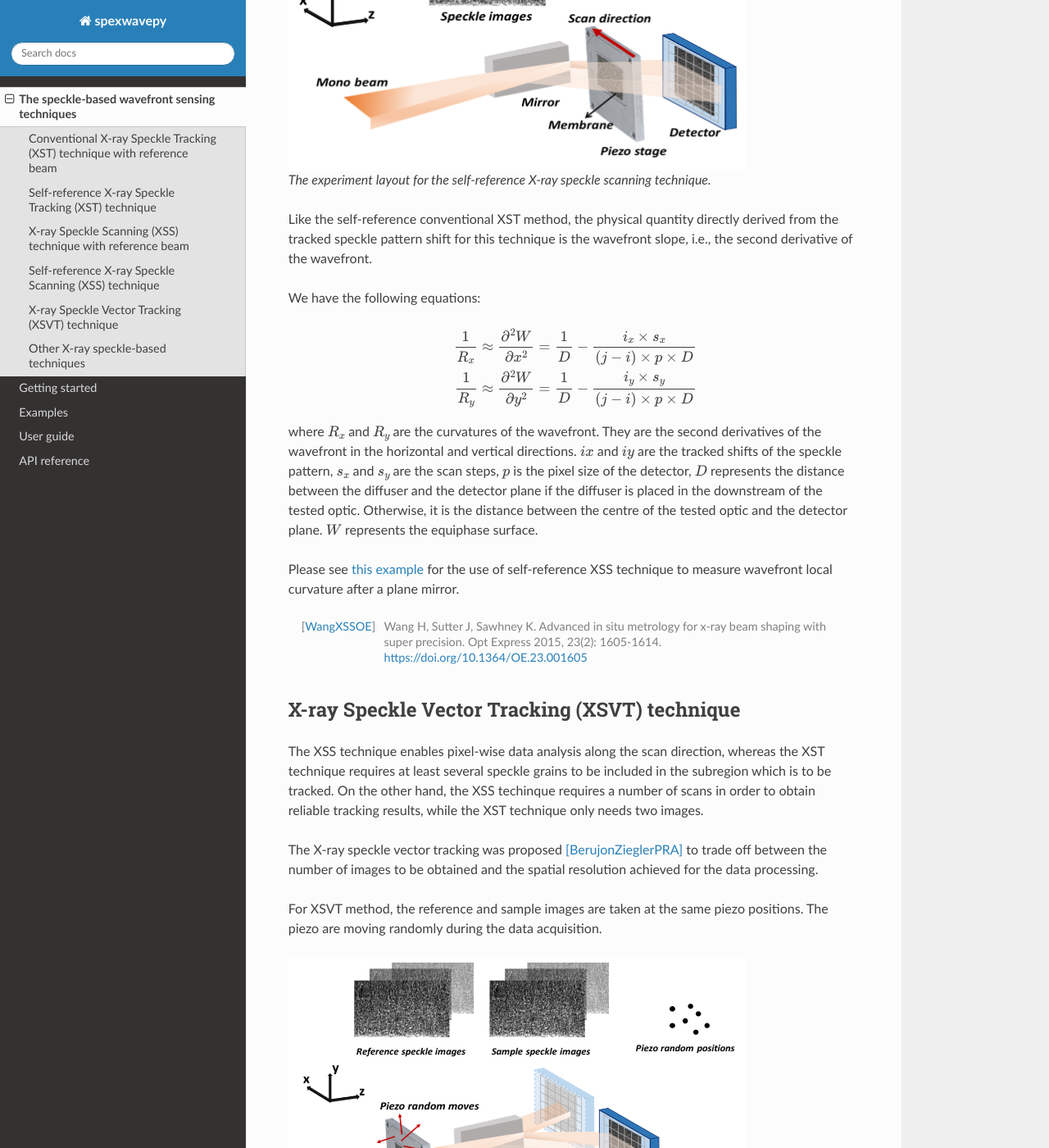
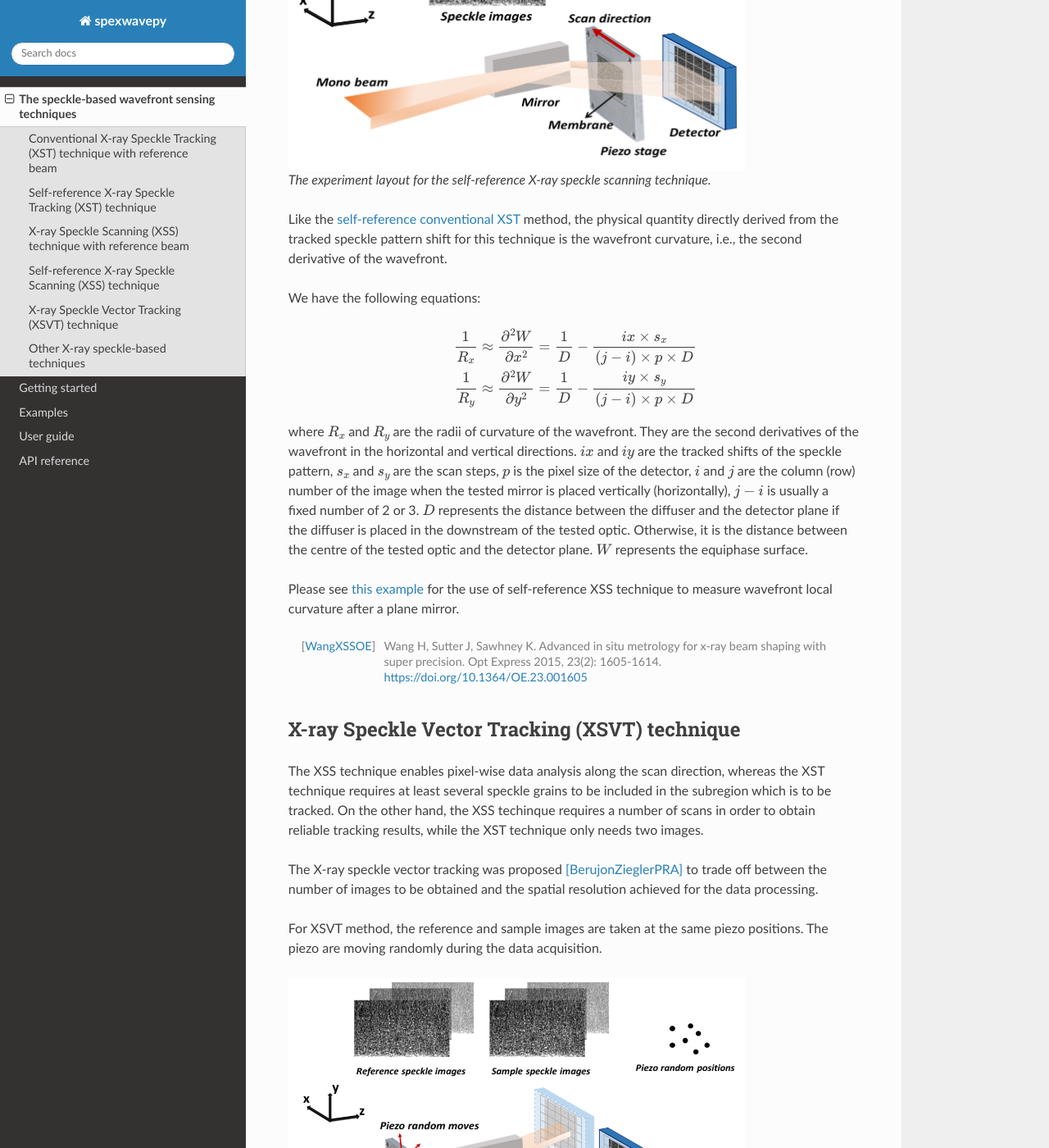
Before and after one commit to wholingfei/spexwavepy, a Sphinx documentation site: the page built from docs/source/principle.rst, in a window 1280 px wide and 1400 px high, scrolled down 7767 px. Shown: the whole window at 82% size. Built offline with Sphinx 7.4.7 and the Read the Docs theme 2.0.0, drawn with Linux system fonts in a browser that asks for light colours; some of the changed text lies outside the part shown.

Commit message:
minor, docs

```diff
--- a/docs/source/principle.rst
+++ b/docs/source/principle.rst
@@ -273,11 +273,11 @@ detector plane. :math:`W` represents the equiphase surface.
 We have the following equations:
 
 .. math::
-   \frac{1}{R_x} \approx \frac{\partial^{2}W}{\partial x^2} = \frac{1}{D} - \frac{s_x}{i_x \times p \times D}
+   \frac{1}{R_x} \approx \frac{\partial^{2}W}{\partial x^2} = \frac{1}{D} - \frac{s_x}{ix \times p \times D}
 
-   \frac{1}{R_y} \approx \frac{\partial^{2}W}{\partial y^2} = \frac{1}{D} - \frac{s_y}{i_y \times p \times D}
+   \frac{1}{R_y} \approx \frac{\partial^{2}W}{\partial y^2} = \frac{1}{D} - \frac{s_y}{iy \times p \times D}
 
-Note in the above equations, :math:`R_x` and :math:`R_y` are the curvatures, i.e.,
+Note in the above equations, :math:`R_x` and :math:`R_y` are the radii of curvature, i.e.,
 the second derivative of the wavefront.
 
 See the examples for the applications of the :ref:`1D <expKBalign>` and :ref:`2D <expxssvsxst>` self-reference
@@ -374,25 +374,28 @@ the self-reference XSS technique.
    The experiment layout for the self-reference
    X-ray speckle scanning technique.
 
-Like the self-reference conventional XST method,
+Like the :ref:`self-reference conventional XST <prinXSTSelf>` method,
 the physical quantity directly derived from the tracked
 speckle pattern shift for this technique
-is the wavefront slope, i.e., the second derivative
+is the wavefront curvature, i.e., the second derivative
 of the wavefront.
 
 We have the following equations:
 
 .. math::
-   \frac{1}{R_x} \approx \frac{\partial^{2}W}{\partial x^2} = \frac{1}{D} - \frac{i_x \times s_x}{(j-i) \times p \times D}
+   \frac{1}{R_x} \approx \frac{\partial^{2}W}{\partial x^2} = \frac{1}{D} - \frac{ix \times s_x}{(j-i) \times p \times D}
 
-   \frac{1}{R_y} \approx \frac{\partial^{2}W}{\partial y^2} = \frac{1}{D} - \frac{i_y \times s_y}{(j-i) \times p \times D}
+   \frac{1}{R_y} \approx \frac{\partial^{2}W}{\partial y^2} = \frac{1}{D} - \frac{iy \times s_y}{(j-i) \times p \times D}
 
-where :math:`R_x` and :math:`R_y` are the curvatures of the wavefront.
+where :math:`R_x` and :math:`R_y` are the radii of curvature of the wavefront.
 They are the second derivatives of the wavefront in the
 horizontal and vertical directions.
 :math:`ix` and :math:`iy` are the tracked shifts of the speckle pattern,
 :math:`s_x` and :math:`s_y` are the scan steps,
 :math:`p` is the pixel size of the detector,
+:math:`i` and :math:`j` are the column (row) number of the image when the
+tested mirror is placed vertically (horizontally),
+:math:`j-i` is usually a fixed number of 2 or 3.
 :math:`D` represents the distance between the diffuser and the detector plane
 if the diffuser is placed in the downstream of the tested optic.
 Otherwise, it is the distance between the centre of the tested optic and the
@@ -430,7 +433,7 @@ data acquisition.
 
    The experiment layout for the X-ray speckle vector tracking technique.
 
-Like the XSS technique with reference beam, two datasets will be obtained
+Like the :ref:`XSS technique with reference beam <prinXSSRefer>`, two datasets will be obtained
 in the end. The data processing procedure for XSVT also resembles the XSS
 technique. A new image will be formed by extracting the data row(column) by
 row(column) and stiched together along the "random scan direction".
```
Also changed, not shown: 8 other files.
